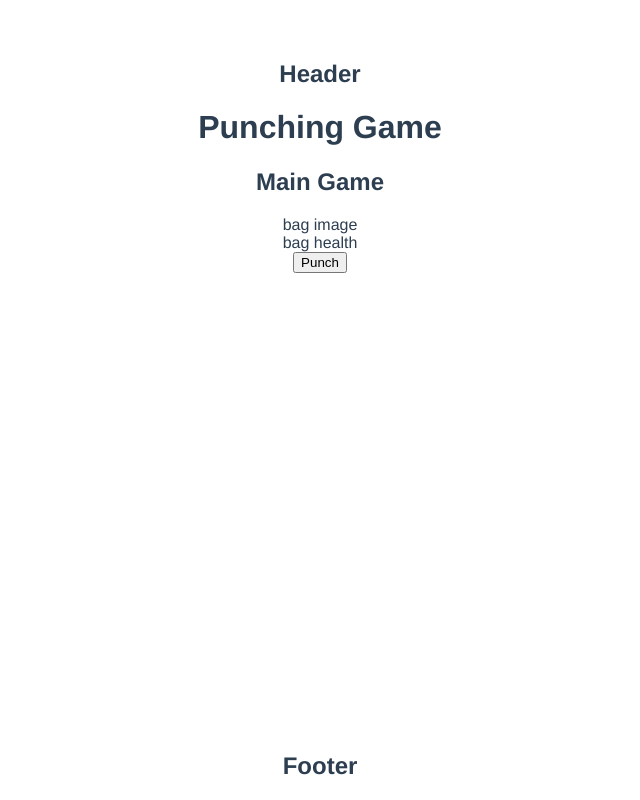
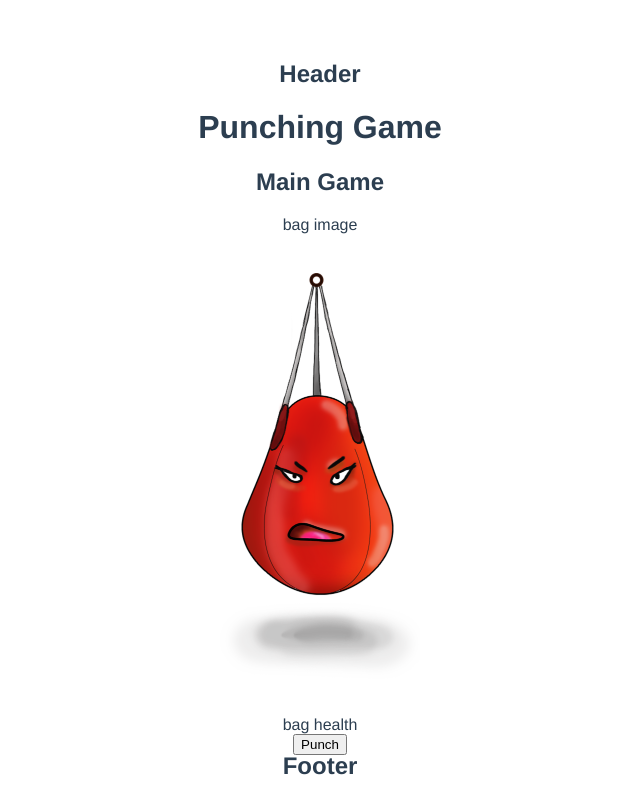
Before and after one commit to Lu-Smith/vue_punchbag_game, a Vue app in the folder punchbag_game/: page / in a window 1280 px wide. Shown: the whole page, without its empty margins (320-960 px from the left). Built offline with nearby package versions, Linux system fonts and the light colour scheme.

Commit message:
Updated MainGame

```diff
--- a/punchbag_game/src/components/MainGame.vue
+++ b/punchbag_game/src/components/MainGame.vue
@@ -14,5 +14,11 @@
 </script>
 
 <style>
-
+  #bag {
+    width: 200px;
+    height: 500px;
+    margin: 0 auto;
+    background: url(../images/punchbagMain.png) center no-repeat;
+    background-size: 200%;
+  }
 </style>
```
Also changed, not shown: punchbag_game/src/images/punchbagMain.png.
